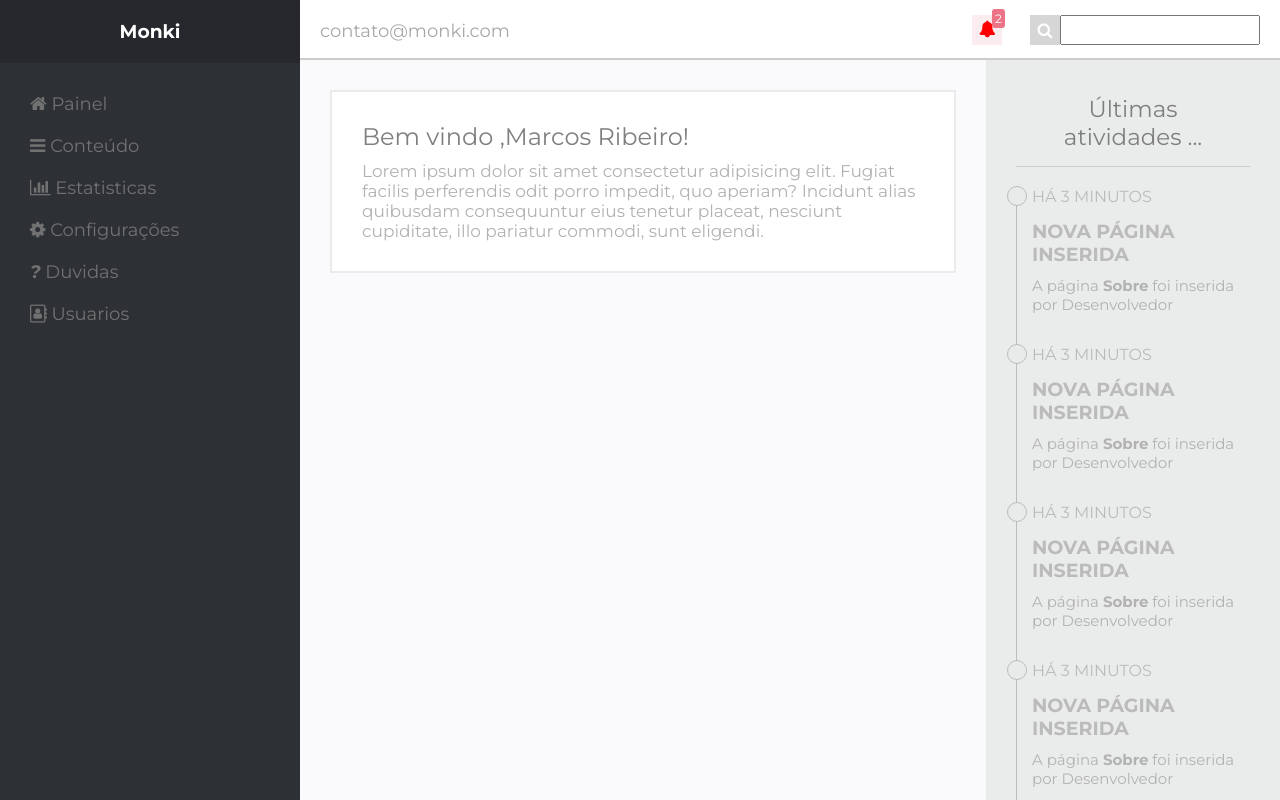
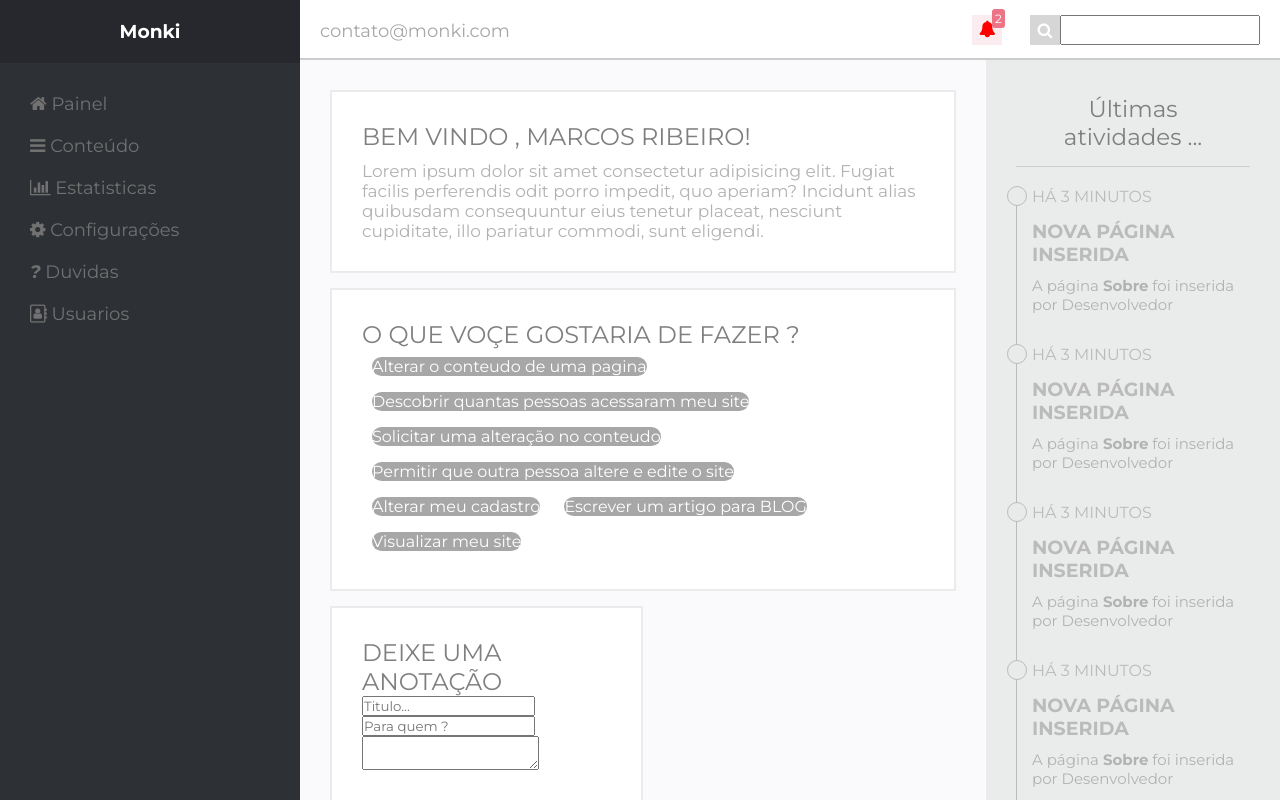
Before and after one commit to Marcsfic98/Dashboard, a plain HTML site: page index.html in a window 1280 px wide. Drawn offline with nearby package versions, Linux system fonts and the light colour scheme.

Commit message:
adicionado mais abas ao projeto

```diff
--- a/css/style.css
+++ b/css/style.css
@@ -14,6 +14,9 @@ html ,body{
     clear: both;
 }
 
+.w50{
+    width: 50%!important ;
+}
 /*navbar*/
 
 
@@ -202,6 +205,16 @@ header{
  margin-top: 10px;
 }
 
+.painel a{
+    display: inline-block;
+    text-decoration: none;
+    background-color: #a7a7a7;
+    color: white;
+    padding: 6px 10 px;
+    margin: 8px 10px;
+    border-radius: 30px;
+}
+
 .content2{
     float: right    ;
     width: 30%;
@@ -289,4 +302,9 @@ header{
         left:0;
         top: 0;
     }
+
+    .painel a{
+        display: block;
+        text-align: center;
+    }
 }
--- a/index.html
+++ b/index.html
@@ -49,9 +49,30 @@
 
         <div class="content1">
             <div class="painel">
-                <h3>Bem vindo  ,Marcos Ribeiro!</h3>
+                <h3>BEM VINDO , MARCOS RIBEIRO!</h3>
                 <p>Lorem ipsum dolor sit amet consectetur adipisicing elit. Fugiat facilis perferendis odit porro impedit, quo aperiam? Incidunt alias quibusdam consequuntur eius tenetur placeat, nesciunt cupiditate, illo pariatur commodi, sunt eligendi.</p>
             </div><!--painel-->
+
+            <div class="painel">
+                <h3>O QUE VOÇE GOSTARIA DE FAZER ?</h3>
+                <a href="">Alterar o conteudo de uma pagina</a>
+                <a href="">Descobrir quantas pessoas acessaram meu site</a>
+                <a href="">Solicitar uma alteração no conteudo</a>
+                <a href="">Permitir que outra pessoa altere e edite o site</a>
+                <a href="">Alterar meu cadastro</a>
+                <a href="">Escrever um artigo para BLOG</a>
+                <a href="">Visualizar meu site</a>
+            </div><!--painel-->
+
+            <div class="painel w50">
+                <h3>DEIXE UMA ANOTAÇÃO</h3>
+                <form>
+                    <input type="text" name="titulo_mensagem" placeholder="Titulo...">
+                    <input type="text" name="usuario" placeholder="Para quem ?">
+                    <textarea name="" id=""></textarea>
+                </form>
+            </div><!--painel-->
+
             <div class="clear"></div><!--clear-->
         </div><!--content1-->
 
```
